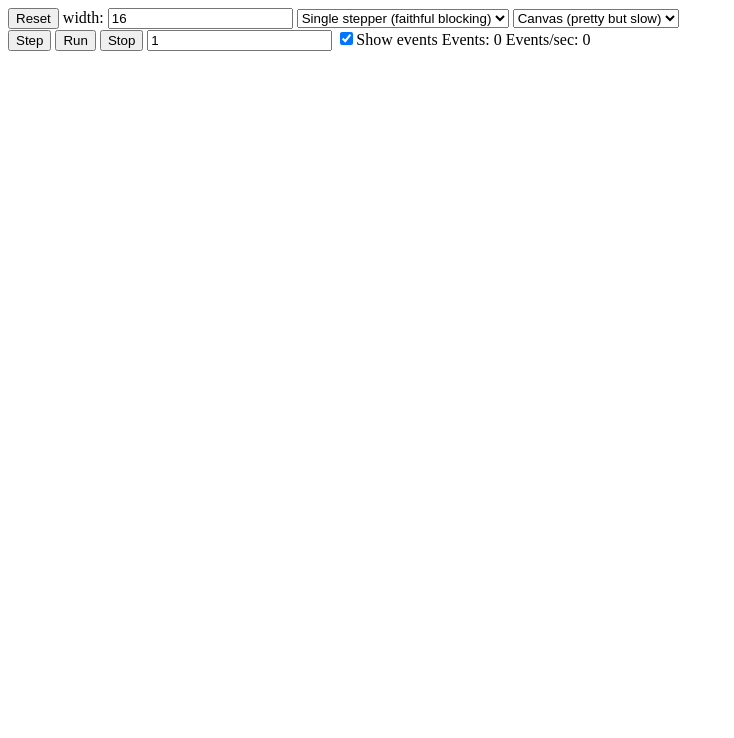
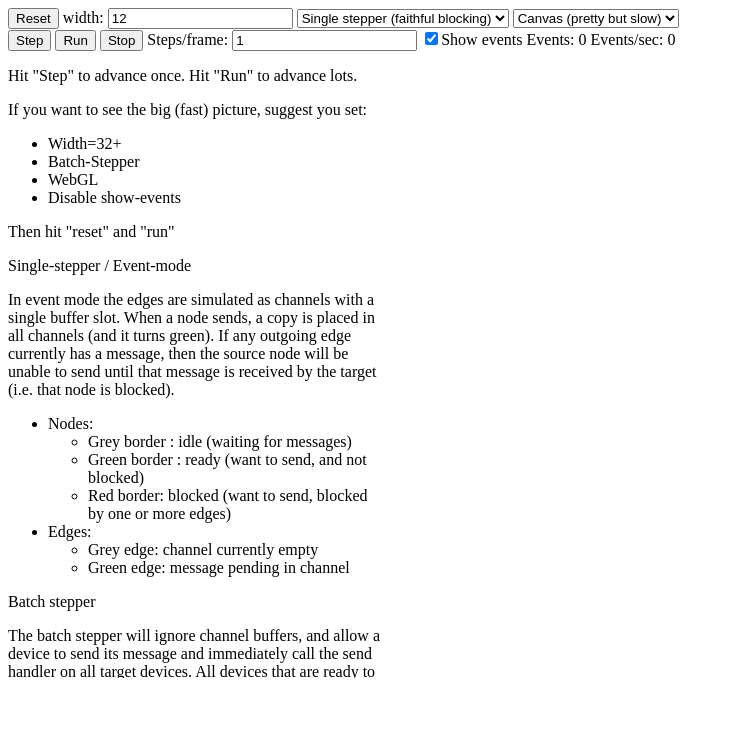
Before and after one commit to POETSII/graph_schema, a plain HTML site: page apps/gals_heat/web/web2/test.html in a window 1280 px wide. Shown: the whole page, without its empty margins (0-734 px from the left). Drawn offline with Linux system fonts and the light colour scheme; files that its build step writes are made by us from their sources; files whose address does not match are found by name.

Commit message:
Pre-public web.

```diff
--- a/apps/gals_heat/web/web2/test.html
+++ b/apps/gals_heat/web/web2/test.html
@@ -67,7 +67,7 @@
     <button id="reset">
         Reset
     </button>
-    <label>width: <input id="width" value="16"></input></label>
+    <label>width: <input id="width" value="12"></input></label>
     <select id="engine">
         <option value="single">Single stepper (faithful blocking)</option>
         <option value="batch">Batch stepper (fast)</option>
@@ -78,6 +78,7 @@
         <option value="svg">SVG (buggy)</option>
     </select>
 </div>
+
 <div>
     <button id="step">
         Step
@@ -88,20 +89,60 @@
         <button id="stop">
             Stop
     </button>
+    <label>
+        Steps/frame:
     <input id="step-size" value="1">
     </input>
+    </label>
     <label><input type="checkbox" id="show-events" checked="true"></input>Show events</label>
     <span>Events: <span id="total-events">0</span></span>
     <span>Events/sec: <span id="events-per-sec">0</span></span>
 </div>
-<div id="container">
-  <style>
-    #graph-container {
-      width:100%;
-      height:80%;
-    }
-  </style>
-  <div id="graph-container"></div>
+<div style="display:flex;       width:100%; height:80%;"    >
+<div id="description" style="flex-basis:30%; overflow-y:scroll">
+<p>Hit "Step" to advance once. Hit "Run" to advance lots.
+<p>If you want to see the big (fast) picture, suggest you set:
+    <ul>
+        <li>Width=32+
+        <li>Batch-Stepper
+        <li>WebGL
+        <li>Disable show-events
+    </ul>
+    Then hit "reset" and "run"
+
+<p>
+<p>Single-stepper / Event-mode
+<p>In event mode the edges are simulated as channels with a single
+    buffer slot. When a node sends, a copy is placed in all channels
+    (and it turns green). If any outgoing edge currently has a message,
+    then the source node will be unable to send until that message
+    is received by the target (i.e. that node is blocked).
+<ul>
+<li>Nodes:
+    <ul>
+        <li>Grey border : idle (waiting for messages)
+        <li>Green border : ready (want to send, and not blocked)
+        <li>Red border: blocked (want to send, blocked by one or more edges)
+    </ul>
+<li>Edges:
+    <ul>
+        <li>Grey edge: channel currently empty
+        <li>Green edge: message pending in channel
+    </ul>
+</ul>
+
+<p>Batch stepper
+<p>The batch stepper will ignore channel buffers, and allow a device to
+    send its message and immediately call the send handler on
+    all target devices. All devices that are ready to send get a
+    chance to send one message in each frame. This is a lot faster
+    to simulate, but is less realistic in terms of messages and
+    blocking.
+
+</div>
+<div id="container"  style="flex-basis:70%">
+  <div id="graph-container" style="width:100%; height:80%;"></div>
+</div>
 </div>
 
 <script>
```
